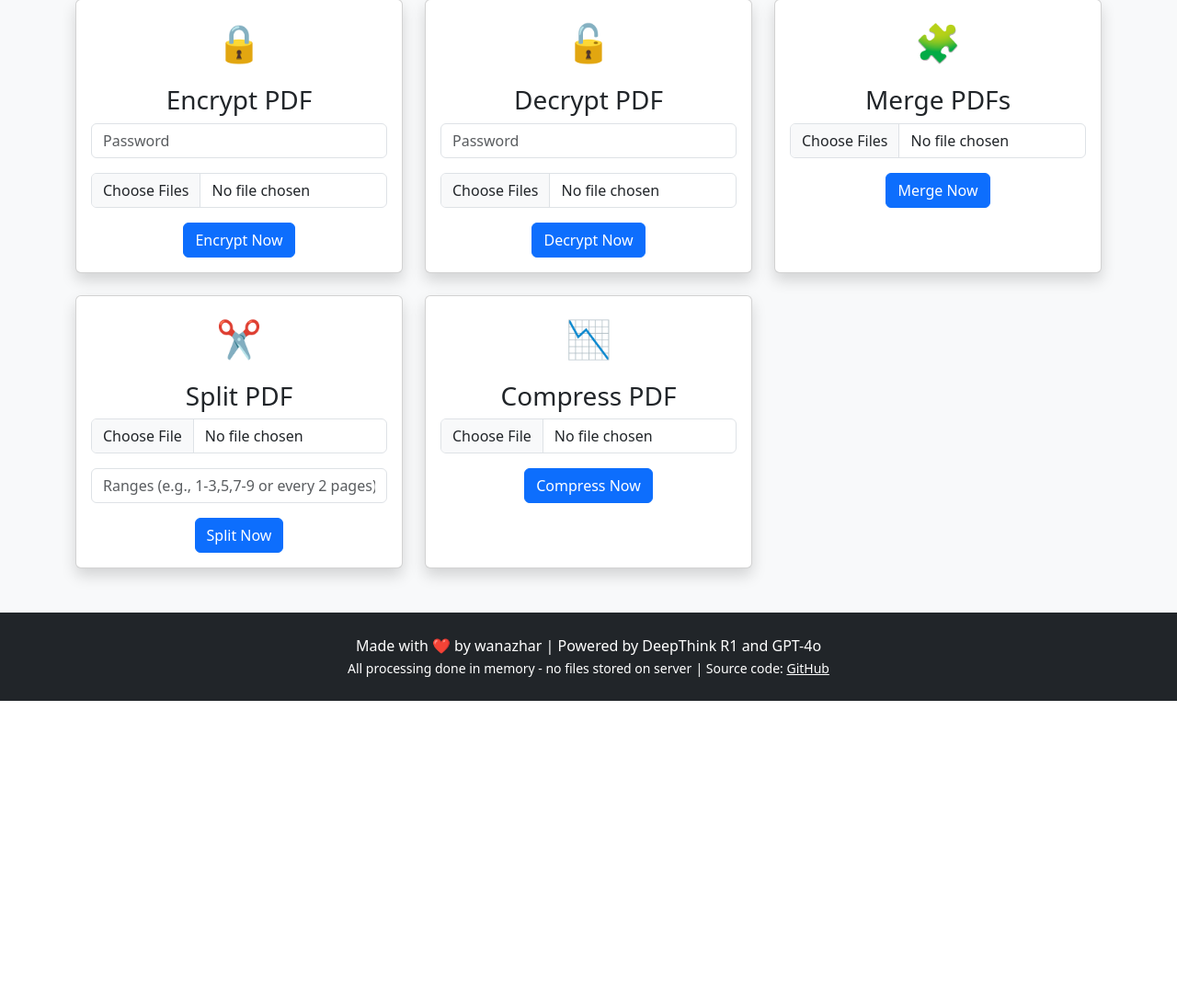
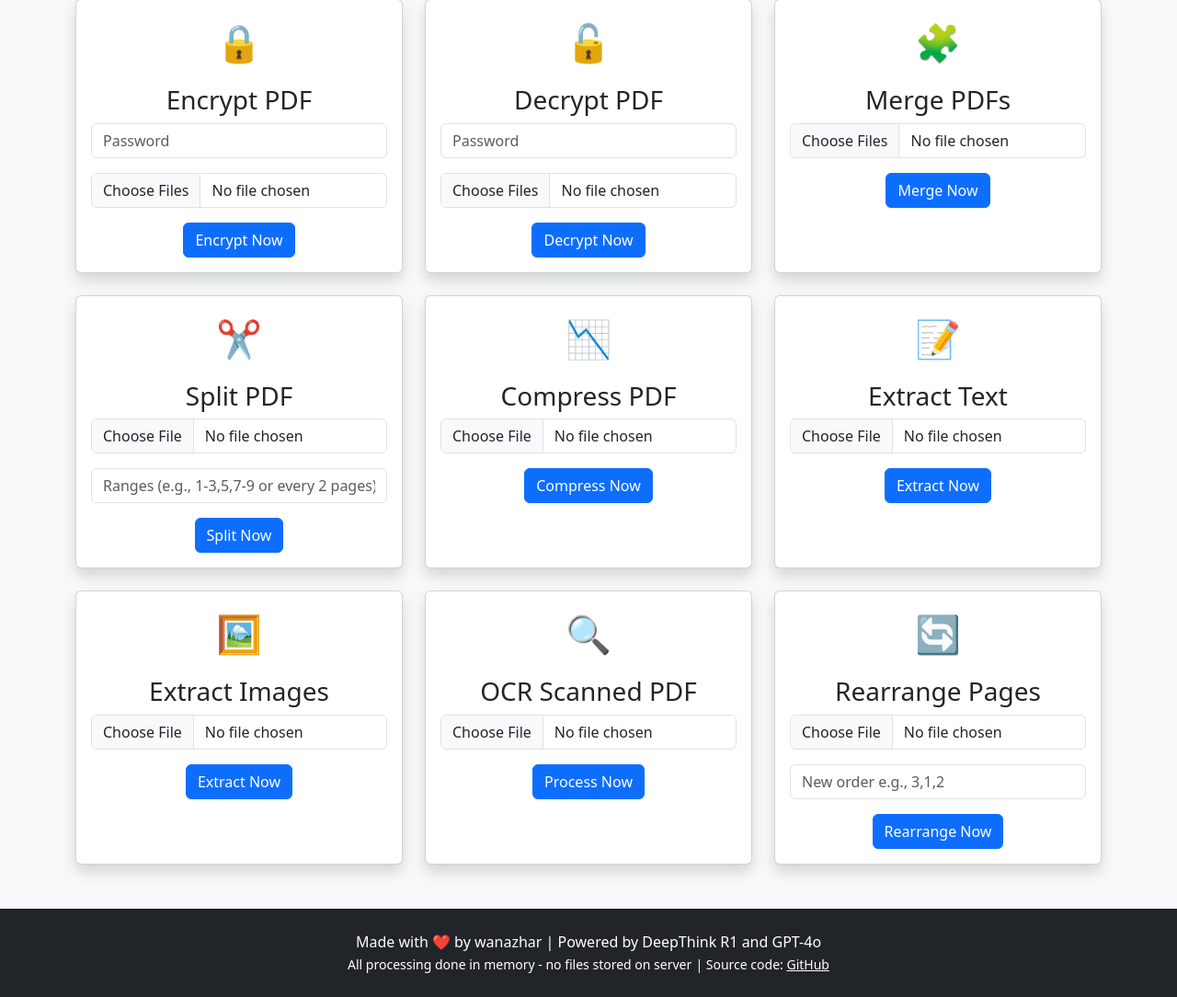
Before and after one commit to wanazhar/pdftoolkit, a Flask app: page / in a window 1280 px wide. Shown: the part 131-1215 px from the top of the page at 92% size. Before the commit the page ends 893 px from the top, so only its background shows below. Run offline with Flask 3, Linux system fonts and the light colour scheme; some libraries are stand-ins or nearby versions.

Commit message:
Update index.html

```diff
--- a/templates/index.html
+++ b/templates/index.html
@@ -114,8 +114,62 @@
                     </div>
                 </div>
             </div>
+            <!-- Extract Text -->
+            <div class="col-md-6 col-lg-4">
+                <div class="card h-100 card-hover shadow">
+                    <div class="card-body text-center">
+                        <div class="feature-icon mb-3">📝</div>
+                        <h3 class="card-title">Extract Text</h3>
+                        <form action="/extract_text" method="post" enctype="multipart/form-data">
+                            <input class="form-control mb-3" type="file" name="pdf" accept=".pdf" required>
+                            <button type="submit" class="btn btn-primary">Extract Now</button>
+                        </form>
+                    </div>
+                </div>
+            </div>
+            <!-- Extract Images -->
+            <div class="col-md-6 col-lg-4">
+                <div class="card h-100 card-hover shadow">
+                    <div class="card-body text-center">
+                        <div class="feature-icon mb-3">🖼️</div>
+                        <h3 class="card-title">Extract Images</h3>
+                        <form action="/extract_images" method="post" enctype="multipart/form-data">
+                            <input class="form-control mb-3" type="file" name="pdf" accept=".pdf" required>
+                            <button type="submit" class="btn btn-primary">Extract Now</button>
+                        </form>
+                    </div>
+                </div>
+            </div>
+            <!-- OCR for Scanned PDFs -->
+            <div class="col-md-6 col-lg-4">
+                <div class="card h-100 card-hover shadow">
+                    <div class="card-body text-center">
+                        <div class="feature-icon mb-3">🔍</div>
+                        <h3 class="card-title">OCR Scanned PDF</h3>
+                        <form action="/ocr" method="post" enctype="multipart/form-data">
+                            <input class="form-control mb-3" type="file" name="pdf" accept=".pdf" required>
+                            <button type="submit" class="btn btn-primary">Process Now</button>
+                        </form>
+                    </div>
+                </div>
+            </div>
+            <!-- Rearrange PDF Pages -->
+            <div class="col-md-6 col-lg-4">
+                <div class="card h-100 card-hover shadow">
+                    <div class="card-body text-center">
+                        <div class="feature-icon mb-3">🔄</div>
+                        <h3 class="card-title">Rearrange Pages</h3>
+                        <form action="/rearrange" method="post" enctype="multipart/form-data">
+                            <input class="form-control mb-3" type="file" name="pdf" accept=".pdf" required>
+                            <input type="text" class="form-control mb-3" name="order" placeholder="New order e.g., 3,1,2" required>
+                            <button type="submit" class="btn btn-primary">Rearrange Now</button>
+                        </form>
+                    </div>
+                </div>
+            </div>
         </div>
     </div>
+
     <footer class="mt-5 py-4 bg-dark text-white">
         <div class="container text-center">
             <p class="mb-0">Made with ❤️ by wanazhar | Powered by DeepThink R1 and GPT-4o</p>
```
